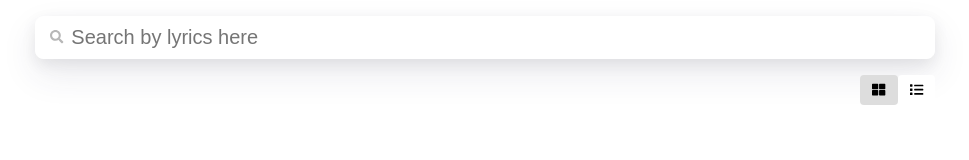
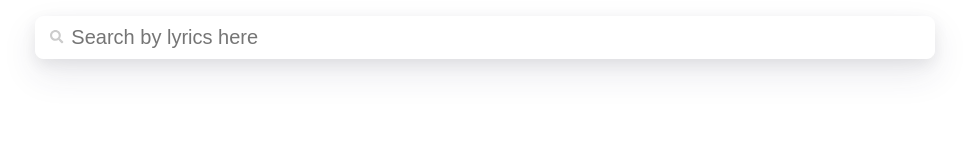
Before and after one commit to a7luong7/Lyric-Search, a React (Create React App) app: page / in a window 1280 px wide. Shown: the top 160 px of the page, without its empty margins (155-1124 px from the left). Built offline with nearby package versions, Linux system fonts and the light colour scheme.

Commit message:
added loading spinner to search bar

```diff
--- a/src/components/search-form/index.tsx
+++ b/src/components/search-form/index.tsx
@@ -4,7 +4,7 @@ import React, { useEffect, useState, useContext } from 'react';
 import { Song } from '../../types';
 import { searchSongs } from '../../external-api';
 import SongsContext from '../../contexts';
-import { Icon } from '../icon';
+import { Icon, IconWithLoad } from '../icon';
 import * as S from './styles';
 
 const SearchForm = ({ searchTerm, setSearchTerm } : {
@@ -12,12 +12,14 @@ const SearchForm = ({ searchTerm, setSearchTerm } : {
   setSearchTerm: (st:string) => void,
 }) => {
   const [songsState, dispatch] = useContext(SongsContext);
+  const [isLoading, setIsLoading] = useState<boolean>(false);
 
   const handleSubmit = async (e: React.SyntheticEvent) => {
     e.preventDefault();
     if (!searchTerm) { return; }
 
     dispatch({ type: 'SET_LOADING' });
+    setIsLoading(true);
     const query = searchTerm;
 
     try {
@@ -30,21 +32,24 @@ const SearchForm = ({ searchTerm, setSearchTerm } : {
           nextPage: lyricsSearchRes.nextPage,
         },
       });
+      setIsLoading(false);
     } catch (ex:any) {
       dispatch({
         type: 'SET_ERROR',
         data: ex.message as string,
       });
+      setIsLoading(false);
     }
   };
-
+  const isDisabled = !searchTerm || songsState.isLoading;
   return (
     <S.Form onSubmit={handleSubmit}>
       <S.Button
-        disabled={!searchTerm || songsState.isLoading}
+        disabled={isDisabled}
         type="submit"
       >
-        <Icon icon="search" />
+        <IconWithLoad icon="search" isLoading={isLoading} color={isDisabled ? '#ccc' : '#888'} />
+
       </S.Button>
       <S.Input
         type="text"
--- a/src/components/search-form/styles.ts
+++ b/src/components/search-form/styles.ts
@@ -19,6 +19,7 @@ export const Button = styled.button`
     border:none;
 
     cursor: pointer;
+    color: blue;
 
     &:disabled {
       cursor: not-allowed;
--- a/src/components/song-list/index.tsx
+++ b/src/components/song-list/index.tsx
@@ -181,6 +181,23 @@ const ViewSelector = ({ value, setValue } : {
   );
 };
 
+const SongControls = ({ songs, view, setView } : {
+  songs:Song[],
+  view: string,
+  setView: (s:string)=>void
+}) => (
+  <div style={{ display: 'flex', margin: '.25rem 0' }}>
+    <div style={{ marginRight: 'auto' }}>
+      Showing
+      {' '}
+      {songs.length}
+      {' '}
+      results
+    </div>
+    <ViewSelector value={view} setValue={setView} />
+  </div>
+);
+
 const SongList = () => {
   const [songsState, dispatch] = useContext(SongsContext);
   const [view, setView] = useState<string>('tiles');
@@ -199,9 +216,7 @@ const SongList = () => {
 
   return (
     <div>
-      <div style={{ display: 'flex', margin: '.25rem 0', justifyContent: 'flex-end' }}>
-        <ViewSelector value={view} setValue={setView} />
-      </div>
+      {query && <SongControls songs={songs} view={view} setView={setView} /> }
       <div>
         {view === 'list' && songs.map((song) => (
           <SongItem
```
